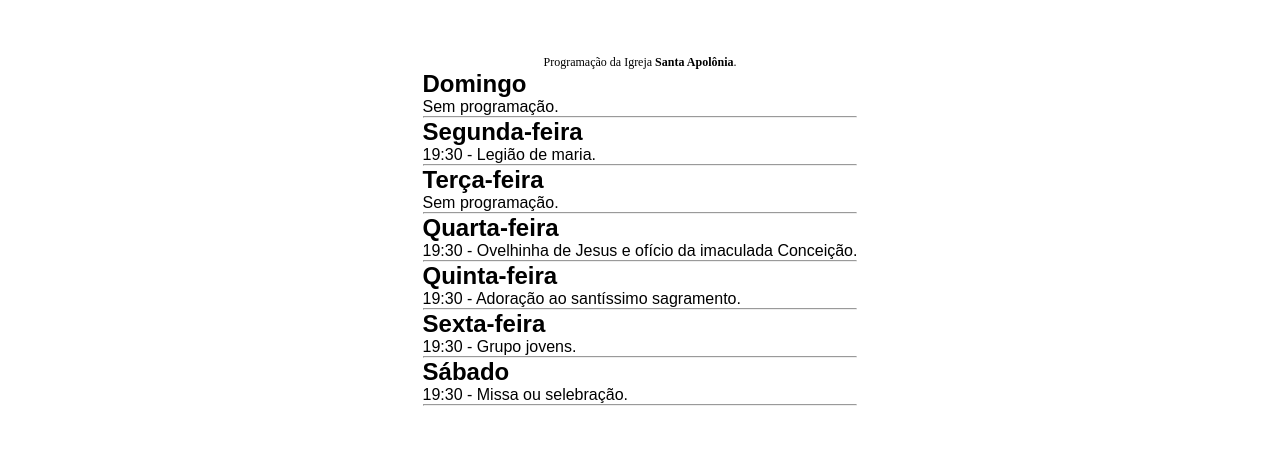
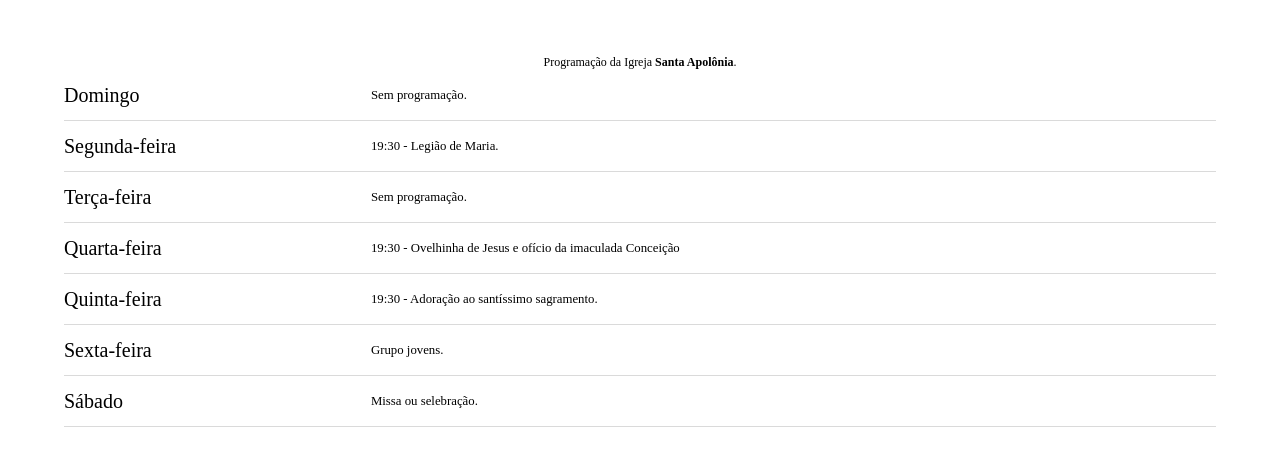
Before and after one commit to djairvinicius/santapolonia, a plain HTML site: page pages/programacao.html in a window 1280 px wide. Shown: the part 192-658 px from the top of the page. Drawn offline with nearby package versions, Linux system fonts and the light colour scheme; a web font is replaced by a local one.

Commit message:
refactor: substituir divs por tabela para melhor estruturação da programação

```diff
--- a/pages/programacao.html
+++ b/pages/programacao.html
@@ -26,56 +26,30 @@
 		<p class="text">
 		Programação da Igreja <b>Santa Apolônia</b>.
 		</p>
-		<div class="prog">
-			<h2 class="progtitle">
-				Domingo
-			</h2>
-			<p class="progtext">
-			Sem programação.
-			</p>
-			<hr>
-			<h2 class="progtitle">
-				Segunda-feira
-			</h2>
-			<p class="progtext">
-			19:30 - Legião de maria.
-			</p>
-			<hr>
-			<h2 class="progtitle">
-				Terça-feira
-			</h2>
-			<p class="progtext">
-			Sem programação.
-			</p>
-			<hr>
-			<h2 class="progtitle">
-				Quarta-feira
-			</h2>
-			<p class="progtext">
-			19:30 - Ovelhinha de Jesus e ofício da imaculada Conceição.
-			</p>
-			<hr>
-			<h2 class="progtitle">
-				Quinta-feira
-			</h2>
-			<p class="progtext">
-			19:30 - Adoração ao santíssimo sagramento.
-			</p>
-			<hr>
-			<h2 class="progtitle">
-				Sexta-feira
-			</h2>
-			<p class="progtext">
-			19:30 - Grupo jovens.
-			</p>
-			<hr>
-			<h2 class="progtitle">
-				Sábado
-			</h2>
-			<p class="progtext">
-			19:30 - Missa ou selebração.
-			</p>
-			<hr>
-		</div>
+
+		<table>
+			<tr>
+				<th>Domingo</th> <td>Sem programação.</td>
+			</tr>
+			<tr>
+				<th>Segunda-feira</th> <td>19:30 - Legião de Maria.</td>
+ 			</tr>
+			<tr>
+				<th>Terça-feira</th> <td>Sem programação.</td>
+			</tr>
+			<tr>
+				<th>Quarta-feira</th> <td>19:30 - Ovelhinha de Jesus e ofício da imaculada Conceição</td>
+			</tr>
+			<tr>
+				<th>Quinta-feira</th> <td>19:30 - Adoração ao santíssimo sagramento.</td>
+			</tr>
+			<tr>
+				<th>Sexta-feira</th> <td>Grupo jovens.</td>
+			</tr>
+			<tr>
+				<th>Sábado</th> <td>Missa ou selebração.</td>
+			</tr>
+		</table>
+
 	</body>
 </html>
```
